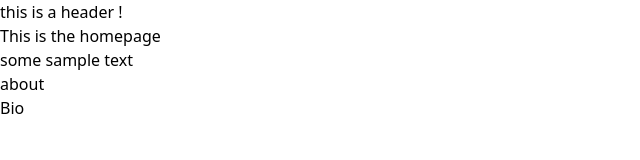
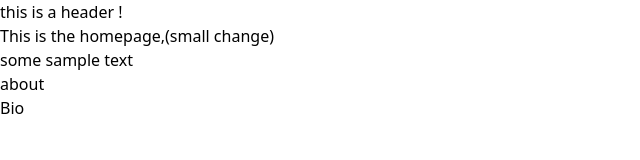
Before and after one commit to DanielCW7/MERN-app, a Next.js app: page / in a window 1280 px wide. Shown: the top 160 px of the page, without its empty margins (0-640 px from the left). Built offline with nearby package versions, Linux system fonts and the light colour scheme.

Commit message:
made a tiny change

```diff
--- a/pages/index.js
+++ b/pages/index.js
@@ -19,7 +19,7 @@ export default function Home() {
 return (
     <div>
         <Header />
-        <h1 className='text-red-600 text-xl'>This is the homepage</h1>
+        <h1 className='text-red-600 text-xl'>This is the homepage,(small change)</h1>
         <p>some sample text</p>
         <a href="/about/">about</a><br/> {/* this links to the about page, which is also in this directory */}
         <a href="/bio/">Bio</a>
```
